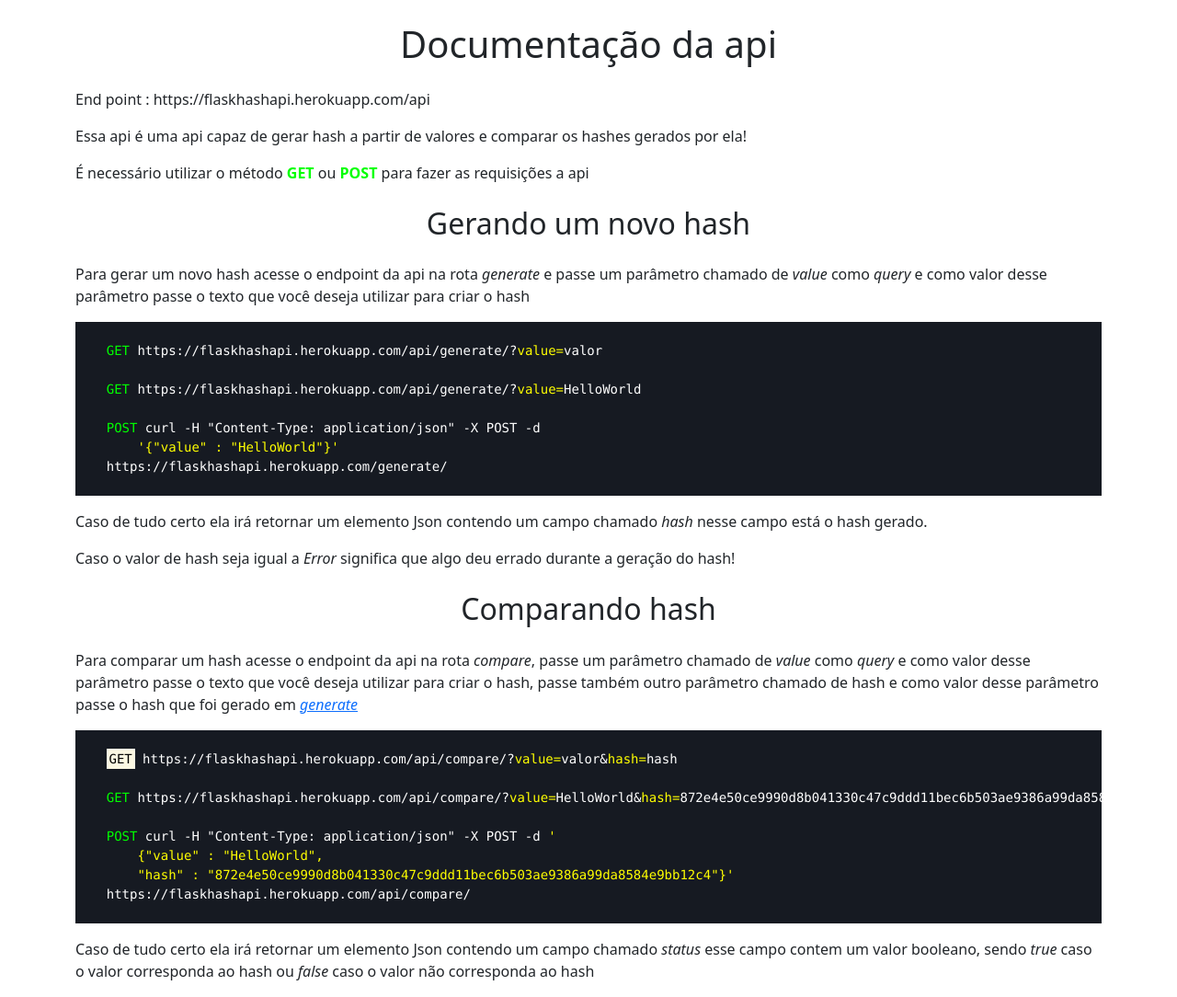
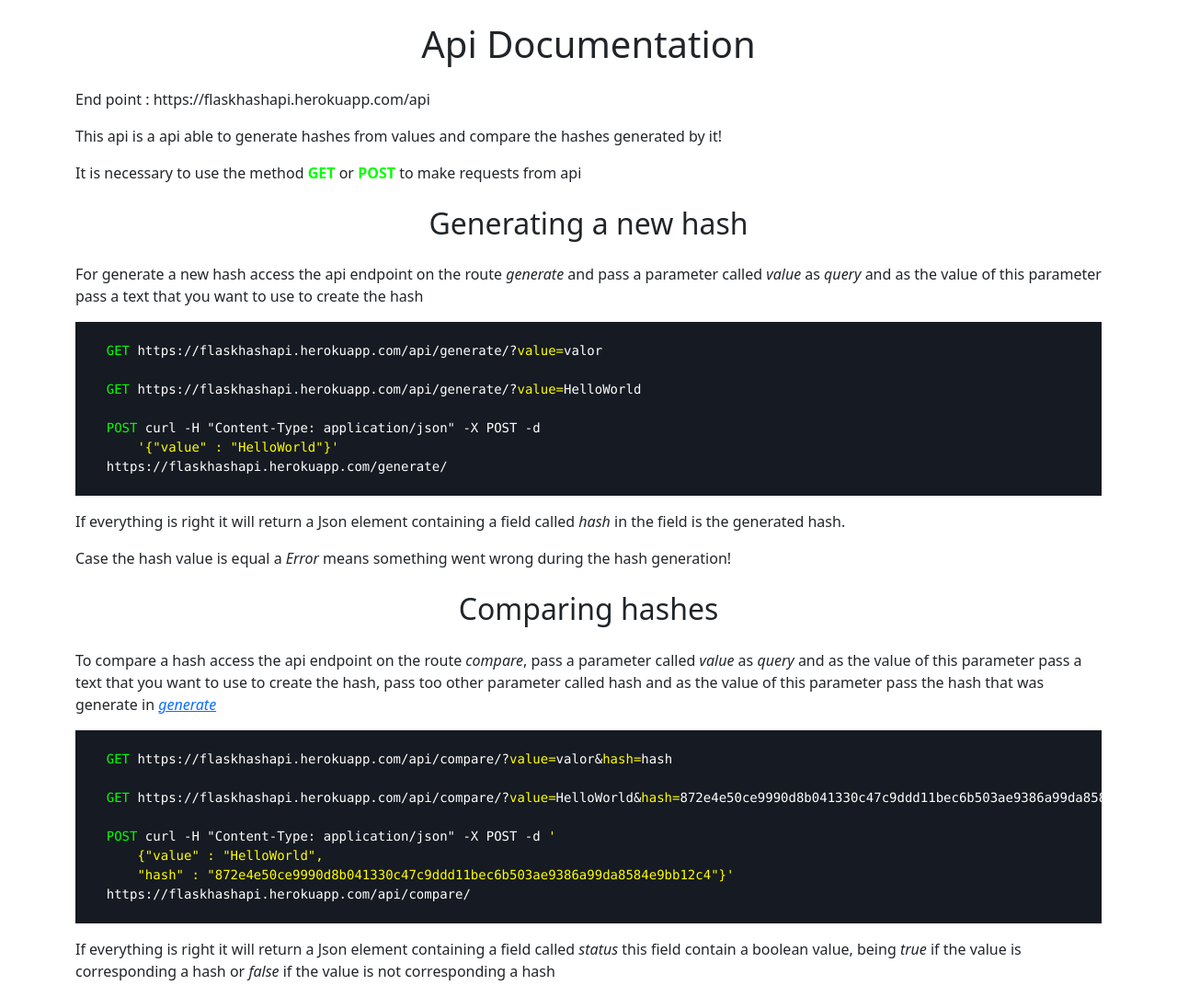
Before and after one commit to JoaoEmanuell/hash_api, a Flask app: template routers/documentation/templates/documentation/en/index.html in a window 1280 px wide. Shown: the part 56-1140 px from the top of the page at 92% size. Run offline with Flask 2, Linux system fonts and the light colour scheme; the template is opened without the code that fills it, so the values that code supplies are empty; some libraries are stand-ins or nearby versions.

Commit message:
Documentation english

```diff
--- a/routers/documentation/templates/documentation/en/index.html
+++ b/routers/documentation/templates/documentation/en/index.html
@@ -4,23 +4,23 @@
     <meta charset="UTF-8">
     <meta http-equiv="X-UA-Compatible" content="IE=edge">
     <meta name="viewport" content="width=device-width, initial-scale=1.0">
-    <title>Documentação</title>
+    <title>Documentation</title>
     <link rel="stylesheet" href="{{ url_for('static', filename='code.css') }}">
 </head>
 <body>
     {% include '_navbar.html' %}
     <div class="container mt-4">
-        <h1 class="d-flex justify-content-center m-4">Documentação da api</h1>
+        <h1 class="d-flex justify-content-center m-4">Api Documentation</h1>
         <p>
             <label for="endpoint">End point : </label><a id="endpoint"> https://flaskhashapi.herokuapp.com/api</a>
         </p>
         <div>
-            <p>Essa api é uma api capaz de gerar hash a partir de valores e comparar os hashes gerados por ela!</p>
-            <p>É necessário utilizar o método <b><span class="green">GET</span></b> ou <b><span class="green">POST</span></b> para fazer as requisições a api</p>
+            <p>This api is a api able to generate hashes from values and compare the hashes generated by it!</p>
+            <p>It is necessary to use the method <b><span class="green">GET</span></b> or <b><span class="green">POST</span></b> to make requests from api</p>
         </div>
         <div class="mt-4">
-            <h2 class="d-flex justify-content-center m-4" id="new_hash">Gerando um novo hash</h2>
-        <p>Para gerar um novo hash acesse o endpoint da api na rota <i>generate</i> e passe um parâmetro chamado de <i>value</i> como <i>query</i> e como valor desse parâmetro passe o texto que você deseja utilizar para criar o hash</p>
+            <h2 class="d-flex justify-content-center m-4" id="new_hash">Generating a new hash</h2>
+        <p>For generate a new hash access the api endpoint on the route <i translate='no'>generate</i> and pass a parameter called <i translate='no'>value</i> as <i translate='no'>query</i> and as the value of this parameter pass a text that you want to use to create the hash</p>
     <pre translate="no">
 <code>
     <span class="green">GET</span> https://flaskhashapi.herokuapp.com/api/generate/?<span class="yellow">value=</span>valor
@@ -32,15 +32,15 @@
     </span>https://flaskhashapi.herokuapp.com/generate/
 </code>
 </pre>
-        <p>Caso de tudo certo ela irá retornar um elemento Json contendo um campo chamado <i>hash</i> nesse campo está o hash gerado.</p>
-        <p>Caso o valor de hash seja igual a <i>Error</i> significa que algo deu errado durante a geração do hash!</p>
+        <p>If everything is right it will return a Json element containing a field called <i translate='no'>hash</i> in the field is the generated hash.</p>
+        <p>Case the hash value is equal a <i translate='no'>Error</i> means something went wrong during the hash generation!</p>
         </div>
         <div class="mt-4">
-            <h2 class="d-flex justify-content-center m-4" id="compare_hash">Comparando hash</h2>
-            <p>Para comparar um hash acesse o endpoint da api na rota <i>compare</i>, passe um parâmetro chamado de <i>value</i> como <i>query</i> e como valor desse parâmetro passe o texto que você deseja utilizar para criar o hash, passe também outro parâmetro chamado de hash e como valor desse parâmetro passe o hash que foi gerado em <i><a href="#new_hash">generate</a></i></p>
+            <h2 class="d-flex justify-content-center m-4" id="compare_hash">Comparing hashes</h2>
+            <p>To compare a hash access the api endpoint on the route <i translate='no'>compare</i>, pass a parameter called <i translate='no'>value</i> as <i translate='no'>query</i> and as the value of this parameter pass a text that you want  to use to create the hash, pass too other parameter called hash and as the value of this parameter pass the hash that was generate in <i translate='no'><a href="#new_hash">generate</a></i></p>
     <pre translate="no">
 <code>
-    <mark>GET</mark> https://flaskhashapi.herokuapp.com/api/compare/?<span class="yellow">value=</span>valor&<span class="yellow">hash=</span>hash
+    <span class="green">GET</span> https://flaskhashapi.herokuapp.com/api/compare/?<span class="yellow">value=</span>valor&<span class="yellow">hash=</span>hash
 
     <span class="green">GET</span> https://flaskhashapi.herokuapp.com/api/compare/?<span class="yellow">value=</span>HelloWorld&<span class="yellow">hash=</span>872e4e50ce9990d8b041330c47c9ddd11bec6b503ae9386a99da8584e9bb12c4
 
@@ -50,7 +50,7 @@
     </span>https://flaskhashapi.herokuapp.com/api/compare/
 </code>
 </pre>
-        <p>Caso de tudo certo ela irá retornar um elemento Json contendo um campo chamado <i>status</i> esse campo contem um valor booleano, sendo <i>true</i> caso o valor corresponda ao hash ou <i>false</i> caso o valor não corresponda ao hash</p>
+        <p>If everything is right it will return a Json element containing a field called <i translate='no'>status</i> this field contain a boolean value, being <i translate='no'>true</i> if the value is corresponding a hash or <i translate='no'>false</i> if the value is not corresponding a hash</p>
         </div>
     </div>
 </body>
```
